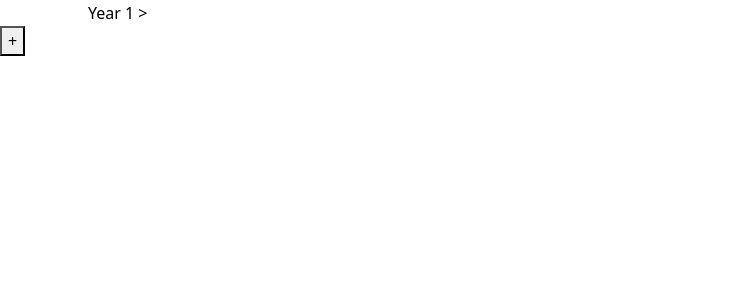
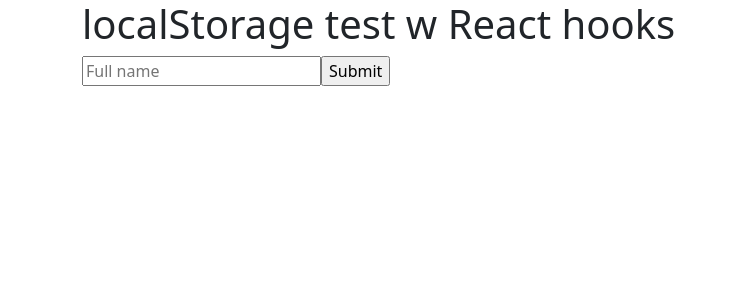
Before and after one commit to perezmas/scheduler, a React (Create React App) app: page / in a window 1280 px wide. Shown: the top 300 px of the page, without its empty margins (0-737 px from the left). Built offline with nearby package versions, Linux system fonts and the light colour scheme.

Commit message:
testing intial form input

```diff
--- a/src/App.tsx
+++ b/src/App.tsx
@@ -2,12 +2,14 @@ import React from "react";
 import "./Year.css";
 import "./App.css";
 import "bootstrap/dist/css/bootstrap.min.css";
-import { Scheduler } from "./components/Scheduler";
+/* import { Scheduler } from "./components/Scheduler"; */
+import FormTest from "./components/FormTest";
 
 function App(): JSX.Element {
     return (
-        <div className="App">
-            <Scheduler/>
+        <div className="container">
+            <h1>localStorage test w React hooks</h1>
+            <FormTest />
         </div>
     );
 }
--- /dev/null
+++ b/src/components/FormTest.tsx
@@ -0,0 +1,15 @@
+import React, {useState} from "react";
+
+export function FormTest(): JSX.Element {
+    const [name, setname] = useState("");
+
+    return (
+        <form>
+            <input type="text" value={name} onChange={(e) => setname(e.target.value)} placeholder="Full name" aria-label="fullname"
+            ></input>
+            <input type="submit" value="Submit"></input>
+        </form>
+    );
+}
+
+export default FormTest;
--- a/src/components/Year.tsx
+++ b/src/components/Year.tsx
@@ -1,7 +1,7 @@
 import React, {ChangeEvent, FormEvent, useRef, useMemo, useState} from "react";
 import {YearProps} from "../interfaces/Year";
 import Collapsible from "react-collapsible";
-import {Container, Row, Col, Popover, PopoverContent, Overlay} from "react-bootstrap";
+import {Container, Row, Col, Popover, Overlay} from "react-bootstrap";
 import SemesterProps from "../interfaces/Semester";
 
 interface FullYearProps extends YearProps{
@@ -41,26 +41,7 @@ const Year = React.forwardRef((props: FullYearProps, ref: React.ForwardedRef<HTM
                                 props.setFormUuid(null);
                             }}rootClose={true} transition={false}>
                                 <Popover id="popover-basic">
-                                    <PopoverContent>
-                                        <form data-testid="semester-form" onSubmit={props.handleSubmit}>
-                                            <label>
-                                                season:
-                                            </label>
-                                            <input data-testid="season-input" type="text" name="season" onChange={props.handleInput}/>
-                                            <br/>
-                                            <label>
-                                                starts:
-                                            </label>
-                                            <input data-testid="starts-input" type="date" name="starts" onChange={props.handleInput}/>
-                                            <br/>
-                                            <label>
-                                                ends:
-                                            </label>
-                                            <input data-testid="ends-input" type="date" name="ends" onChange={props.handleInput}/>
-                                            <br/>
-                                            <input data-testid="submit-button" type="submit" value="submit" />
-                                        </form>
-                                    </PopoverContent>
+
                                 </Popover>
                             </Overlay>
                         </Col>
```
